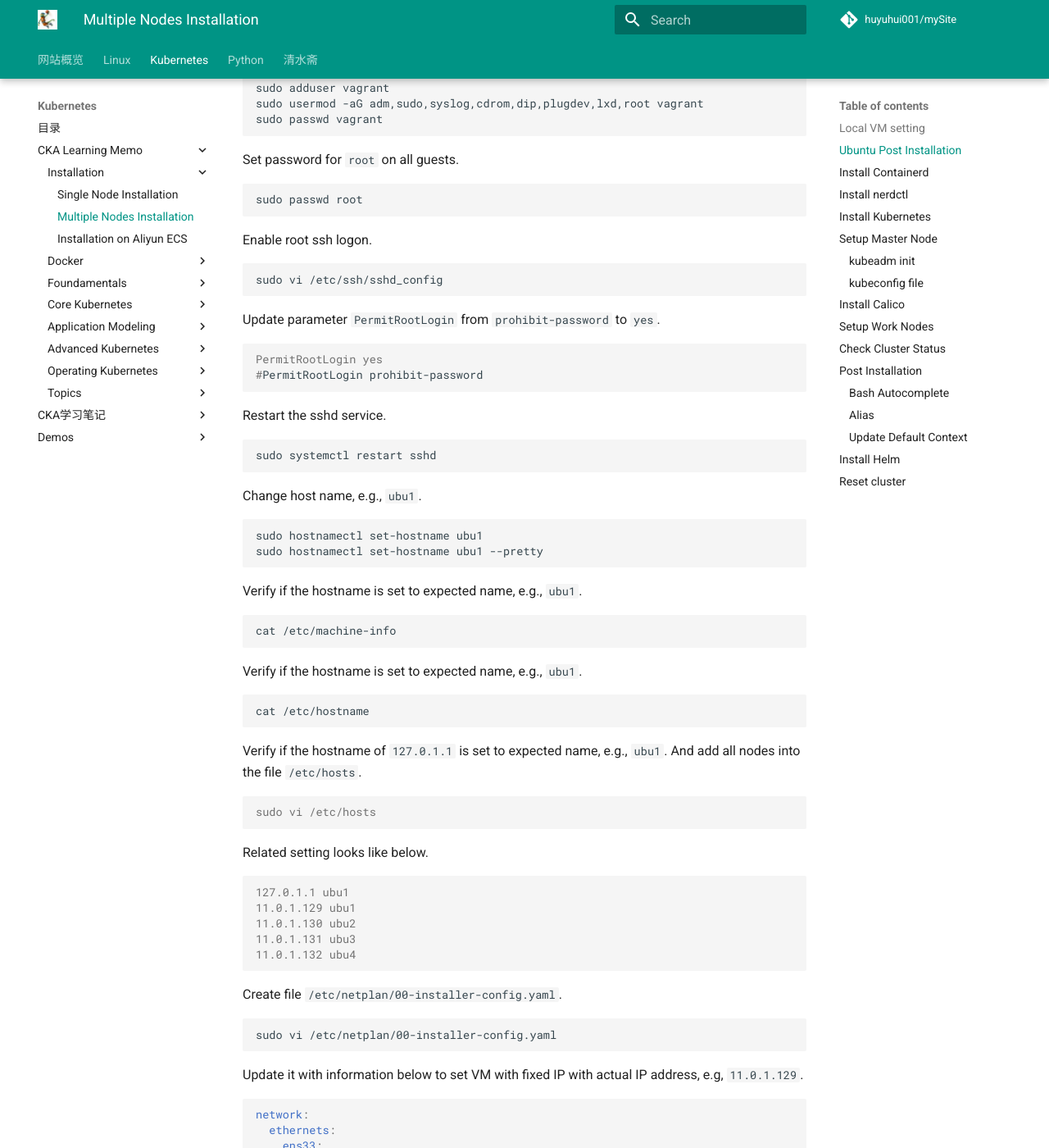
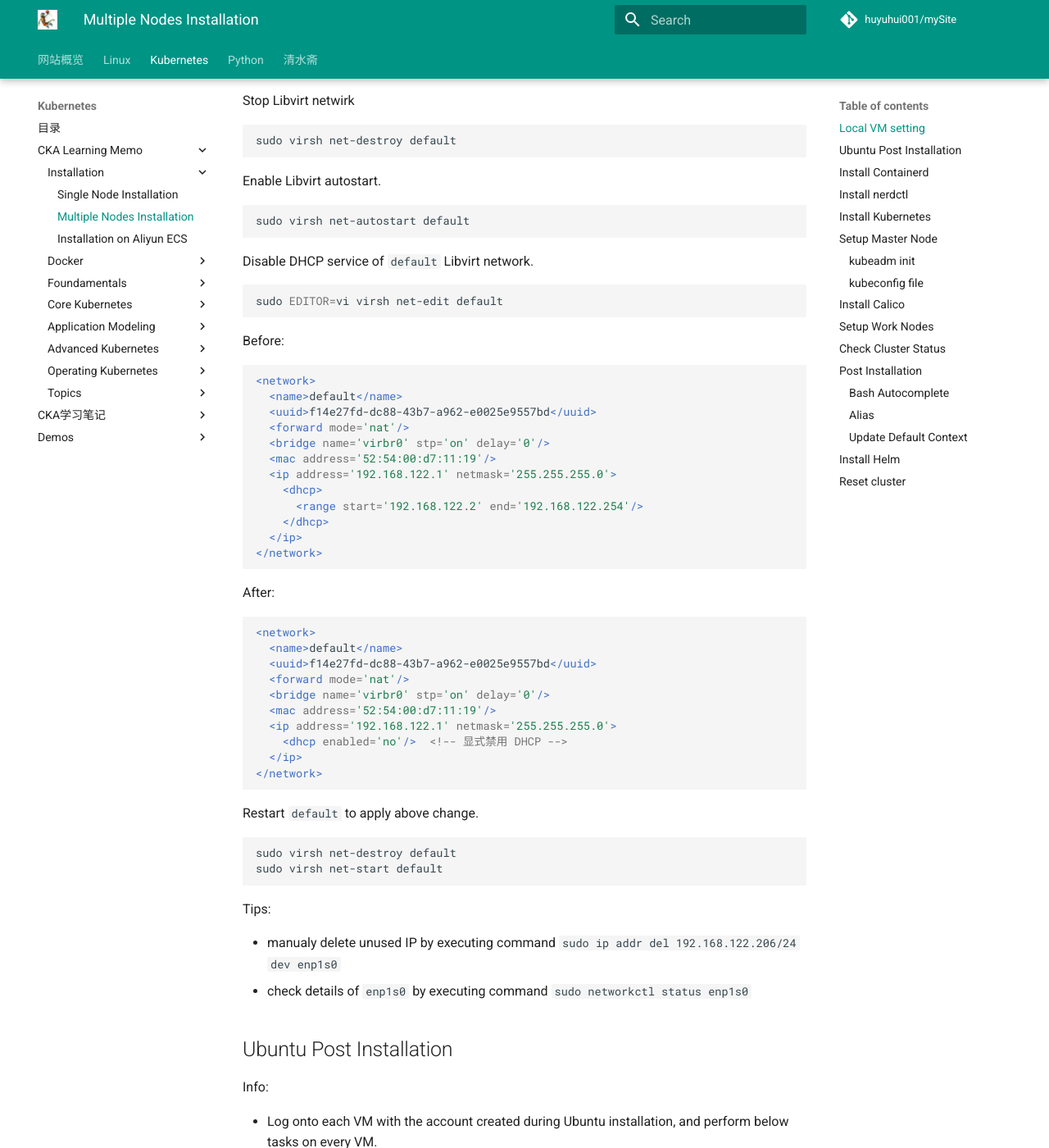
Before and after one commit to huyuhui001/mySite, an MkDocs documentation site: the page built from docs/k8s/cka_en/installation/multiple-local.md, in a window 1280 px wide and 1400 px high, scrolled down 800 px. Shown: the whole window at 82% size. Built offline with MkDocs 1.6.1 and Material for MkDocs 9.7.7, drawn with Linux system fonts in a browser that asks for light colours; comment, search, counter and statistics services are not loaded; some of the changed text lies outside the part shown.

Commit message:
Kubernetes

````diff
--- a/docs/k8s/cka_en/installation/multiple-local.md
+++ b/docs/k8s/cka_en/installation/multiple-local.md
@@ -2,21 +2,99 @@
 
 ## Local VM setting
 
-VMWare Setting.
-
-* VMnet1: host-only, subnet: 192.168.150.0/24
-* VMnet8: NAT, subnet: 11.0.1.0/24
-
-Create guest machine with VMWare Player.
+Virtual Machines below are running on QEMU/KVM environment.
 
 * 4 GB RAM
 * 1 CPUs with 2 Cores
-* Ubuntu Server 22.04
+* Ubuntu Server 24.04
 * NAT
+* Subnet: 192.168.122.0/24
 
 Info:
 
 * Kubernetes running on Containerd.
+
+Check Libvirt network status.
+
+```bash
+sudo virsh net-list --all
+```
+
+Result like below.
+
+```console
+ Name      State    Autostart   Persistent
+-------------------------------------------
+ default   inactive no          yes
+```
+
+Start Libvirt network when the status above is `inactive`.
+
+```bash
+sudo virsh net-start default
+```
+
+Stop Libvirt netwirk
+
+```bash
+sudo virsh net-destroy default
+```
+
+Enable Libvirt autostart.
+
+```bash
+sudo virsh net-autostart default
+```
+
+Disable DHCP service of `default` Libvirt network.
+
+```bash
+sudo EDITOR=vi virsh net-edit default
+```
+
+Before:
+
+```xml
+<network>
+  <name>default</name>
+  <uuid>f14e27fd-dc88-43b7-a962-e0025e9557bd</uuid>
+  <forward mode='nat'/>
+  <bridge name='virbr0' stp='on' delay='0'/>
+  <mac address='52:54:00:d7:11:19'/>
+  <ip address='192.168.122.1' netmask='255.255.255.0'>
+    <dhcp>
+      <range start='192.168.122.2' end='192.168.122.254'/>
+    </dhcp>
+  </ip>
+</network>
+```
+
+After:
+
+```xml
+<network>
+  <name>default</name>
+  <uuid>f14e27fd-dc88-43b7-a962-e0025e9557bd</uuid>
+  <forward mode='nat'/>
+  <bridge name='virbr0' stp='on' delay='0'/>
+  <mac address='52:54:00:d7:11:19'/>
+  <ip address='192.168.122.1' netmask='255.255.255.0'>
+    <dhcp enabled='no'/>  <!-- 显式禁用 DHCP -->
+  </ip>
+</network>
+```
+
+Restart `default` to apply above change.
+
+```bash
+sudo virsh net-destroy default
+sudo virsh net-start default
+```
+
+Tips:
+
+* manualy delete unused IP by executing command `sudo ip addr del 192.168.122.206/24 dev enp1s0`
+* check details of `enp1s0` by executing command `sudo networkctl status enp1s0`
 
 ## Ubuntu Post Installation
 
@@ -54,7 +132,7 @@
 Restart the sshd service.
 
 ```bash
-sudo systemctl restart sshd
+sudo systemctl restart ssh.service
 ```
 
 Change host name, e.g., `ubu1`.
@@ -65,6 +143,7 @@
 ```
 
 Verify if the hostname is set to expected name, e.g., `ubu1`.
+File `/etc/machine-info` would not exist if not run command `sudo hostnamectl set-hostname ubu1`.
 
 ```bash
 cat /etc/machine-info
@@ -86,34 +165,40 @@
 
 ```console
 127.0.1.1 ubu1
-11.0.1.129 ubu1
-11.0.1.130 ubu2
-11.0.1.131 ubu3
-11.0.1.132 ubu4
+192.168.122.101 ubu1
+192.168.122.102 ubu2
+192.168.122.103 ubu3
 ```
 
-Create file `/etc/netplan/00-installer-config.yaml`.
+Create file `/etc/netplan/01-static-ip.yaml`
 
 ```bash
-sudo vi /etc/netplan/00-installer-config.yaml
+sudo vi /etc/netplan/01-static-ip.yaml
 ```
 
-Update it with information below to set VM with fixed IP with actual IP address, e.g, `11.0.1.129`.
+With below permission:
+
+```bash
+-rw------- 1 root root 262 Jun  9 12:00 /etc/netplan/01-static-ip.yaml
+```
+
+Update it with information below to set VM with fixed IP with actual IP address, e.g, `192.168.122.101`. Name `enp1s0` is determined by result from command `ip addr`.
 
 ```yaml
 network:
+  version: 2
+  renderer: networkd  # networkd is used for server, NetworkManager is used for desktop
   ethernets:
-    ens33:
-      dhcp4: false
+    enp1s0:           # NIC name by running `ip a` command
+      dhcp4: false    # Disable DHCP
       addresses:
-      - 11.0.1.129/24
+        - 192.168.122.101/24
+      routes:
+        - to: default
+          via: 192.168.122.1
       nameservers:
         addresses:
-        - 11.0.1.2
-      routes:
-      - to: default
-        via: 11.0.1.2
-  version: 2
+          - 192.168.122.1
 ```
 
 Effect above change.
@@ -142,7 +227,7 @@
 
 Result likes below.
 
-```console
+```bash
 /dev/disk/by-uuid/df370d2a-83e5-4895-8c7f-633f2545e3fe / ext4 defaults 0 1
 # /swap.img     none    swap    sw      0       0
 ```
````
Also changed, not shown: other parts of docs/k8s/cka_en/installation/multiple-local.md (+1 -1 lines).
